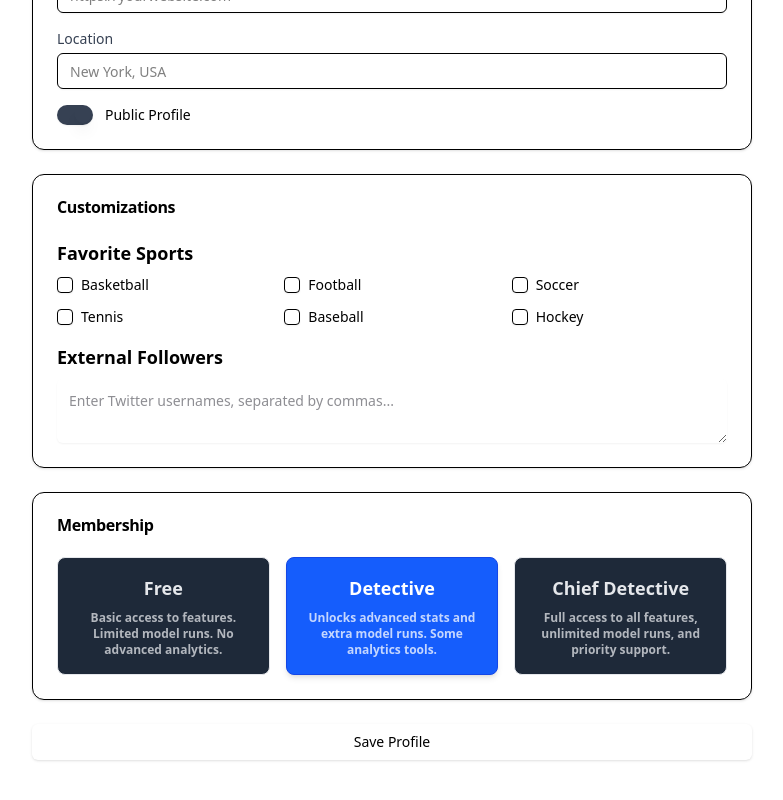
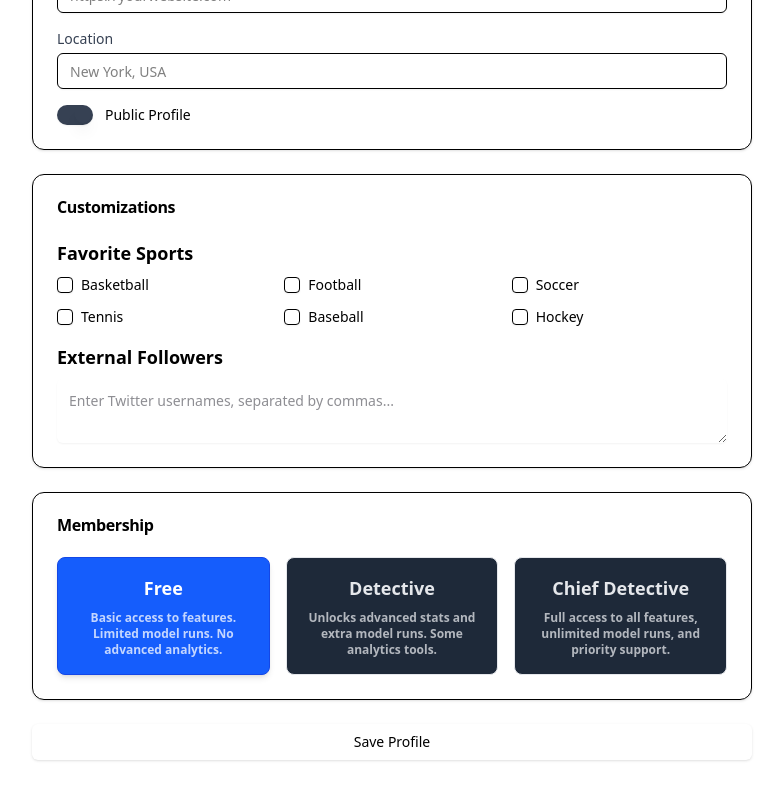
Before and after one commit to R-Daneel0livaw/sports-detective, a React (Vite) app: page /profile in a window 1280 px wide. Shown: the part 464-1264 px from the top of the page, without its empty margins (248-1031 px from the left). Built offline with nearby package versions, Linux system fonts and the light colour scheme.

Commit message:
Default to Free Tier

```diff
--- a/src/pages/Profile.tsx
+++ b/src/pages/Profile.tsx
@@ -10,7 +10,7 @@ export default function Profile() {
   const [isPublic, setIsPublic] = useState(true);
   const [favoriteSports, setFavoriteSports] = useState<string[]>([]);
   const [twitterFollowers, setTwitterFollowers] = useState("");
-  const [membership, setMembership] = useState("Detective");
+  const [membership, setMembership] = useState("Free");
 
   const sportsOptions = ["Basketball", "Football", "Soccer", "Tennis", "Baseball", "Hockey"];
   const membershipOptions = [
```
